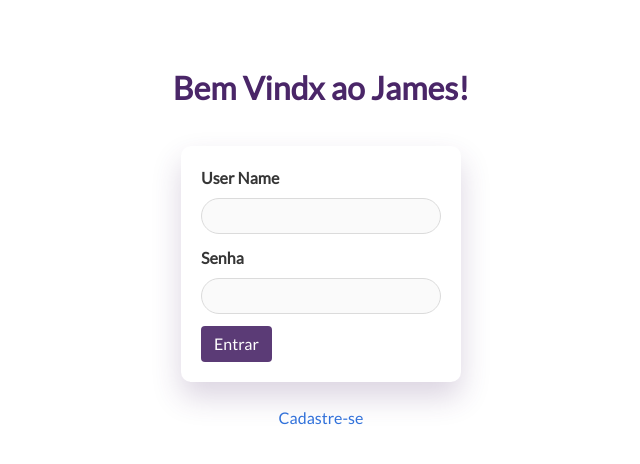
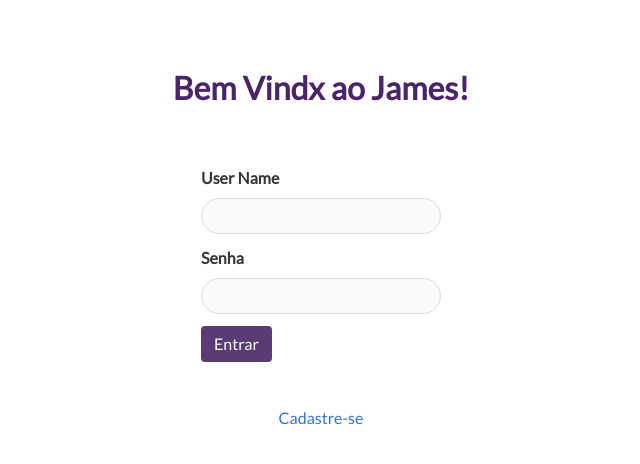
Before and after one commit to wvxbs/james, a React (Create React App) app: page / in a window 1280 px wide. Shown: the top 464 px of the page, without its empty margins (319-959 px from the left). Built offline with nearby package versions, Linux system fonts and the light colour scheme.

Commit message:
new form container style added

```diff
--- a/src/index.css
+++ b/src/index.css
@@ -24,7 +24,7 @@ body {
   margin: auto;
   padding: 20px;
   border-radius: 10px;
-  box-shadow: 0 15px 30px rgba(74, 38, 104, 0.2); }
+  box-shadow: 0 15px 30px rgba(74, 38, 104, 0); }
   .form-container .input {
     box-shadow: 0 0 0;
     background: rgba(0, 0, 0, 0.02); }
--- a/src/index.sass
+++ b/src/index.sass
@@ -25,7 +25,7 @@ body
   margin: auto
   padding: 20px
   border-radius: 10px
-  box-shadow: 0 15px 30px rgba($highlight-color, .2)
+  box-shadow: 0 15px 30px rgba($highlight-color, .0)
   .input
     box-shadow: 0 0 0
     background: rgba(black, .02)
```
